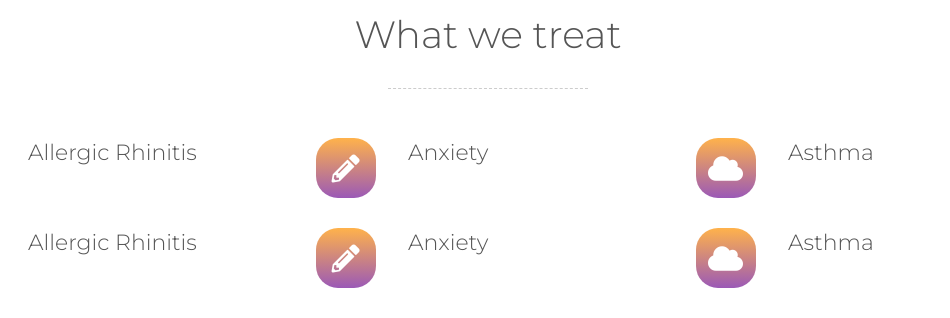
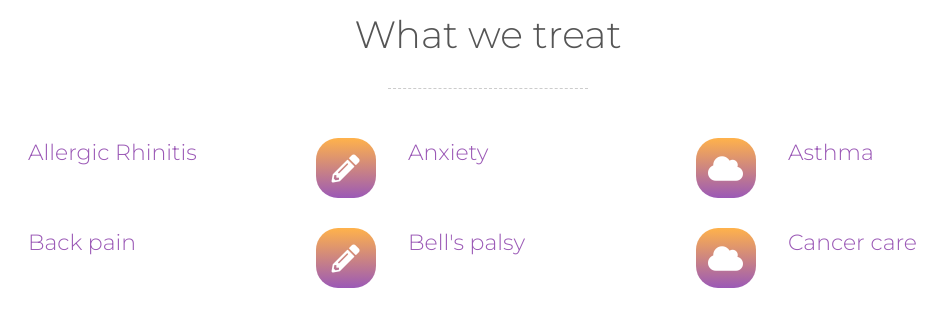
Before and after one commit to pz325/guyu, a plain HTML site: page index.html in a window 1280 px wide. Shown: the part 1140-1458 px from the top of the page, 152-1102 px from the left. Drawn offline with nearby package versions, Linux system fonts and the light colour scheme.

Commit message:
link to exteral what we treat

```diff
--- a/index.html
+++ b/index.html
@@ -117,7 +117,7 @@
                                 </div>
                             </div>
                             <div class="col-md-9">
-                                <h3>Allergic Rhinitis</h3>
+                                <h3><a href="https://www.acupuncture.org.uk/a-to-z-of-conditions/a-to-z-of-conditions/1303-allergic-rhinitis.html" target="_blank">Allergic Rhinitis</a></h3>
                                 <p>
 
                                 </p>
@@ -132,7 +132,7 @@
                                 </div>
                             </div>
                             <div class="col-md-9">
-                                <h3>Anxiety</h3>
+                                <h3><a href="https://www.acupuncture.org.uk/a-to-z-of-conditions/a-to-z-of-conditions/1278-anxiety.html" target="_blank">Anxiety</a></h3>
                                 <p>
                                 </p>
                             </div>
@@ -146,7 +146,7 @@
                                 </div>
                             </div>
                             <div class="col-md-9">
-                                <h3>Asthma</h3>
+                                <h3><a href="https://www.acupuncture.org.uk/a-to-z-of-conditions/a-to-z-of-conditions/3893-asthma.html" target="_blank">Asthma</a></h3>
                                 <p>
                                 </p>
                             </div>
@@ -163,7 +163,7 @@
                                 </div>
                             </div>
                             <div class="col-md-9">
-                                <h3>Allergic Rhinitis</h3>
+                                <h3><a href="https://www.acupuncture.org.uk/a-to-z-of-conditions/a-to-z-of-conditions/back-pain.html" target="_blank">Back pain</a></h3>
                                 <p>
 
                                 </p>
@@ -178,7 +178,7 @@
                                 </div>
                             </div>
                             <div class="col-md-9">
-                                <h3>Anxiety</h3>
+                                <h3><a href="https://www.acupuncture.org.uk/a-to-z-of-conditions/a-to-z-of-conditions/1128-bellas-palsy.html" taget="_blank">Bell's palsy</a></h3>
                                 <p>
                                 </p>
                             </div>
@@ -192,7 +192,7 @@
                                 </div>
                             </div>
                             <div class="col-md-9">
-                                <h3>Asthma</h3>
+                                <h3><a href="https://www.acupuncture.org.uk/a-to-z-of-conditions/a-to-z-of-conditions/1635-cancer-care.html" target="_blank">Cancer care</a></h3>
                                 <p>
                                 </p>
                             </div>
```
